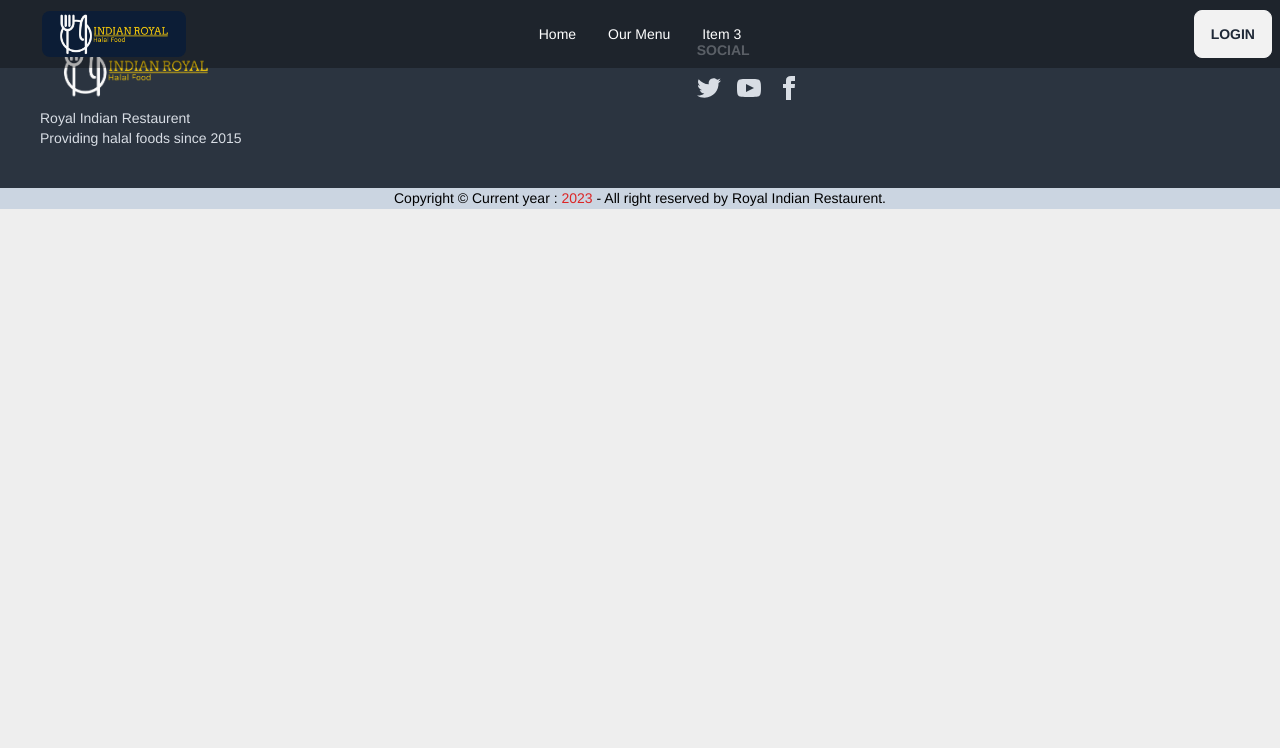
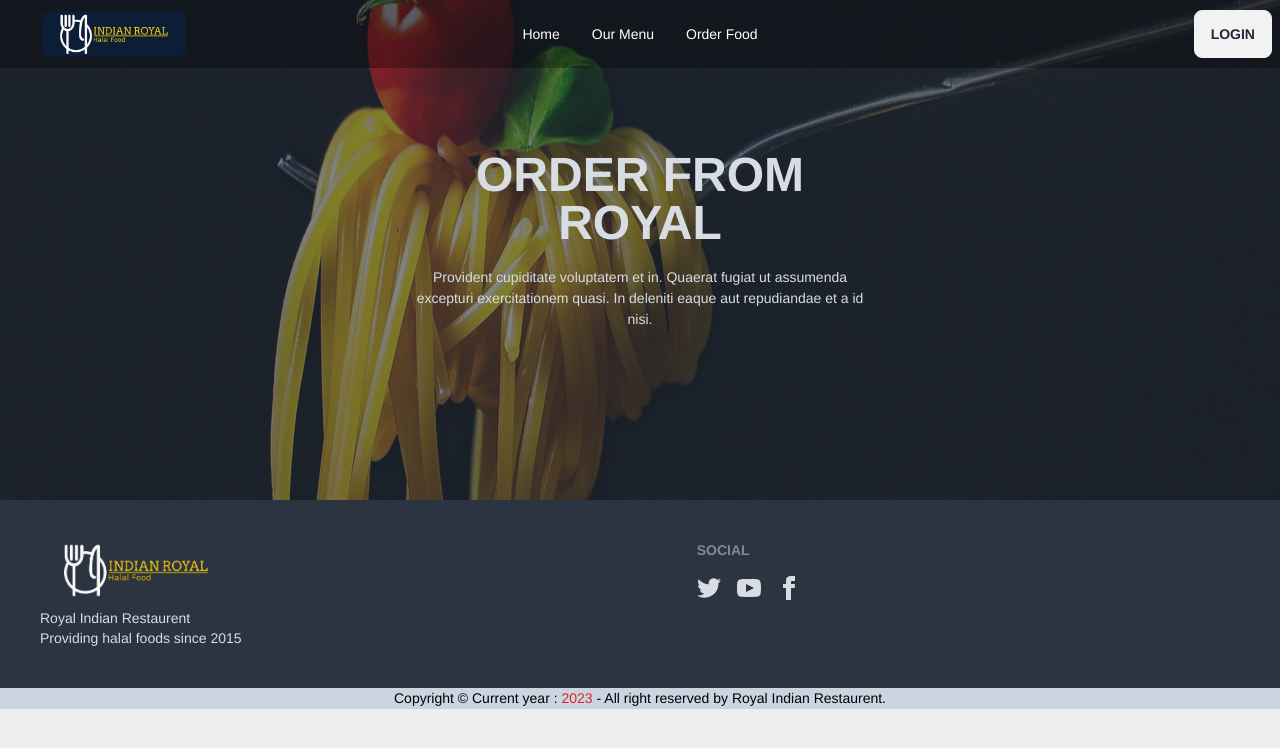
Before and after one commit to sadakatsrabon/Indian-Royal, a React (Vite) app: page /order in a window 1280 px wide. Shown: the top 748 px of the page. Built offline with nearby package versions, Linux system fonts and the light colour scheme.

Commit message:
Order Cover and Title has been added

```diff
--- a/src/Layout/Pages/Order/Order/Order.jsx
+++ b/src/Layout/Pages/Order/Order/Order.jsx
@@ -1,8 +1,10 @@
+import orderImg from '../../../../assets/shop/Order.jpg'
+import Cover from '../../Shared/Cover/Cover';
 
 const Order = () => {
     return (
         <div>
-
+            <Cover bgImage={orderImg} title="Order from Royal"></Cover>
         </div>
     );
 };
--- a/src/Layout/Pages/Shared/Cover/Cover.jsx
+++ b/src/Layout/Pages/Shared/Cover/Cover.jsx
@@ -14,7 +14,7 @@ const Cover = ({ bgImage, title }) => {
                     <div className="max-w-md">
                         <h1 className="mb-5 text-5xl font-bold uppercase">{title}</h1>
                         <p className="mb-5">Provident cupiditate voluptatem et in. Quaerat fugiat ut assumenda excepturi exercitationem quasi. In deleniti eaque aut repudiandae et a id nisi.</p>
-                        <button className="btn btn-primary">Get Started</button>
+                        {/* <button className="btn btn-primary">Get Started</button> */}
                     </div>
                 </div>
             </div>
--- a/src/Layout/Pages/Shared/Nav/Nav.jsx
+++ b/src/Layout/Pages/Shared/Nav/Nav.jsx
@@ -7,7 +7,7 @@ const Nav = () => {
     const navOptions = <>
         <li><Link to="/">Home</Link></li>
         <li><Link to="/menu">Our Menu</Link></li>
-        <li><a>Item 3</a></li>
+        <li><Link to="/order">Order Food</Link></li>
     </>
 
     return (
```
Also changed, not shown: src/assets/shop/Order.jpg (added).
